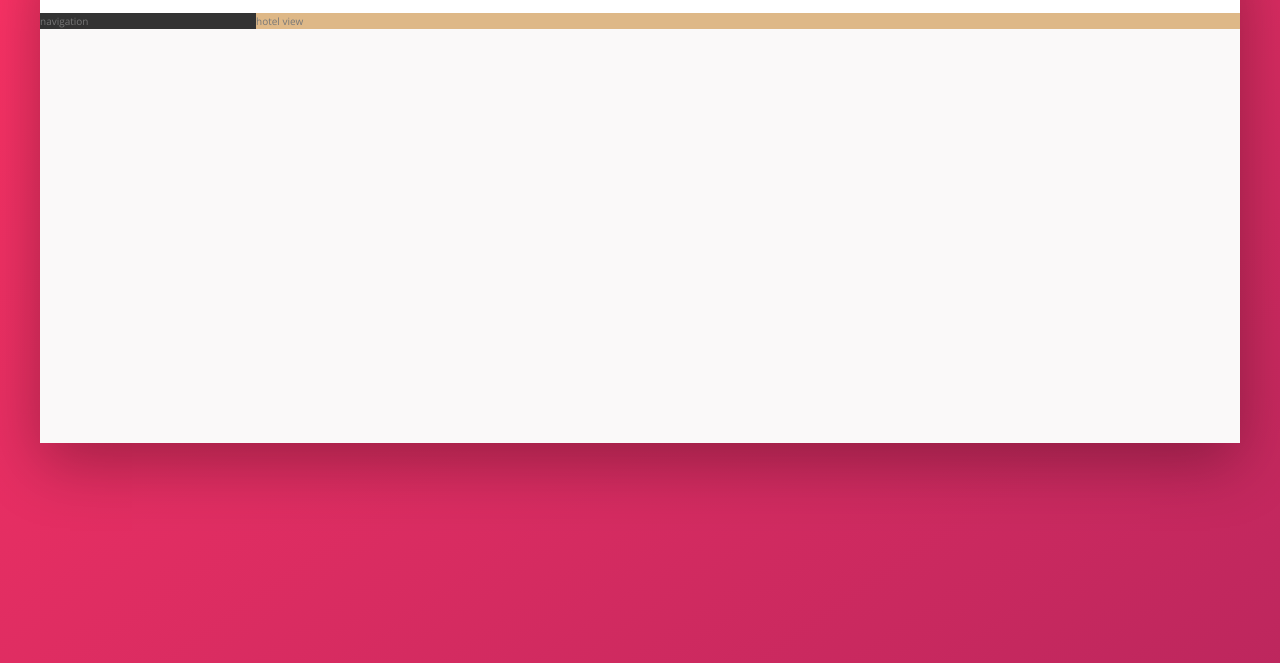
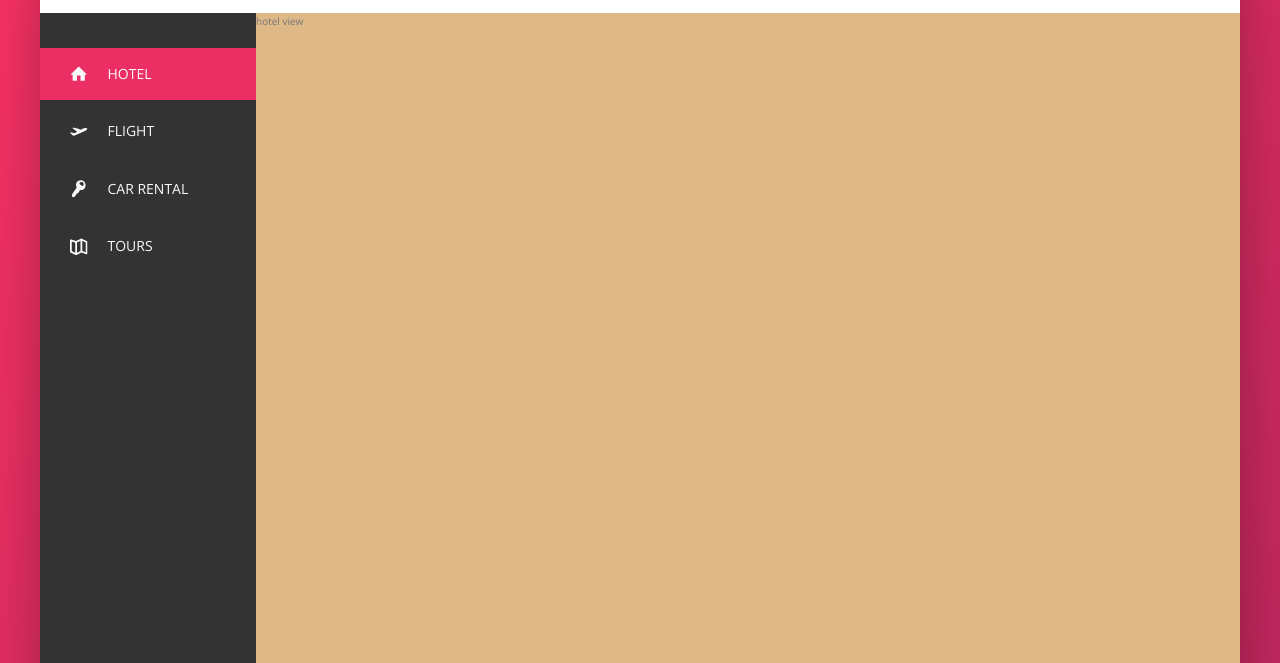
Before and after one commit to shomail/flexbox-layout, a website: page index.html in a window 1280 px wide. Shown: the part 137-800 px from the top of the page. Drawn offline with nearby package versions, Linux system fonts and the light colour scheme.

Commit message:
sidebar finished

```diff
--- a/index.html
+++ b/index.html
@@ -13,6 +13,7 @@
   <body>
     <div class="container">
       <header class="header">
+
         <img src="img/logo.png" alt="logo" class="logo">
 
         <form action="#" class="search">
@@ -25,6 +26,7 @@
         </form>
 
         <nav class="user-nav">
+
           <div class="user-nav__icon-box">
             <svg class="user-nav__icon">
               <use xlink:href="img/sprite.svg#icon-bookmark"></use>
@@ -43,15 +45,60 @@
             <img src="img/user.jpg" alt="user" class="user-nav__user-photo">
             <span class="user-nav__user-name">Jonas</span>
           </div>
+
         </nav>
+
       </header>
       <div class="content">
+
         <nav class="sidebar">
-          navigation
+          <ul class="side-nav">
+
+            <li class="side-nav__item side-nav__item--active">
+              <a href="#" class="side-nav__link">
+                <svg class="side-nav__icon">
+                  <use xlink:href="img/sprite.svg#icon-home"></use>
+                </svg>
+                <span>Hotel</span>
+              </a>
+            </li>
+
+            <li class="side-nav__item">
+                <a href="#" class="side-nav__link">
+                  <svg class="side-nav__icon">
+                    <use xlink:href="img/sprite.svg#icon-aircraft-take-off"></use>
+                  </svg>
+                  <span>Flight</span>
+                </a>
+              </li>
+
+              <li class="side-nav__item">
+                  <a href="#" class="side-nav__link">
+                    <svg class="side-nav__icon">
+                      <use xlink:href="img/sprite.svg#icon-key"></use>
+                    </svg>
+                    <span>Car rental</span>
+                  </a>
+                </li>
+
+                <li class="side-nav__item">
+                    <a href="#" class="side-nav__link">
+                      <svg class="side-nav__icon">
+                        <use xlink:href="img/sprite.svg#icon-map"></use>
+                      </svg>
+                      <span>Tours</span>
+                    </a>
+                  </li>
+
+          </ul>
+
+          <div class="legal">&copy; 2018 by trillo</div>
         </nav>
+
         <main class="hotel-view">
           hotel view
         </main>
+
       </div>
     </div>
   </body>
--- a/sass/_components.scss
+++ b/sass/_components.scss
@@ -120,3 +120,74 @@
     margin-right: 1rem;
   }
 }
+
+//=-=-=-=-=-=-=-=-=-=-=-=-=-=-=//
+//SIDEBAR
+//=-=-=-=-=-=-=-=-=-=-=-=-=-=-=//
+
+.side-nav {
+  font-size: 1.4rem;
+  list-style: none;
+  margin-top: 3.5rem;
+
+  &__item {
+    position: relative;
+
+    &:not(:last-child) {
+      margin-bottom: .5rem;
+    }
+  }
+
+  &__item::before {
+    content: "";
+    position: absolute;
+    top: 0;
+    left: 0;
+    height: 100%;
+    width: 3px;background-color: var(--color-primary);
+    transform: scaleY(0);
+    transition: transform .2s,
+                width .4s cubic-bezier(1, 0, 0, 1) .2s,
+                background-color .1s;
+  }
+
+  &__item:hover::before,
+  &__item--active::before {
+    transform: scaleY(1);
+    width: 100%;
+  }
+
+  &__item:active::before {
+    background-color: var(--color-primary-light);
+  }
+
+  &__link:link,
+  &__link:visited {
+    color: var(--color-grey-light-1);
+    text-decoration: none;
+    text-transform: uppercase;
+    display: flex;
+    align-items: center;
+    padding: 1.5rem 3rem;
+    position: relative;
+    z-index: 10; //only works when position is specified
+  }
+
+  &__icon {
+    width: 1.75rem;
+    height: 1.75rem;
+    margin-right: 2rem;
+    fill: currentColor; //color of current or parent element
+  }
+}
+
+//=-=-=-=-=-=-=-=-=-=-=-=-=-=-=//
+//FOOTER TEXT
+//=-=-=-=-=-=-=-=-=-=-=-=-=-=-=//
+
+.legal {
+  font-size: 1.2rem;
+  color: var(--color-grey-light-4);
+  text-align: center;
+  padding: 2.5rem;
+}
--- a/sass/_layout.scss
+++ b/sass/_layout.scss
@@ -24,11 +24,15 @@
   background-color: var(--color-grey-dark-1);
 
   flex: 0 0 18%; //grow shrink basis, shorthand flex
+
+  display: flex;
+  flex-direction: column;
+  justify-content: space-between;
 }
 
 .hotel-view {
   background-color: #fff;
   background-color: burlywood;
-
+  height: 80rem;
   flex: 1; //stretch as much as space available
 }
```
Also changed, not shown: css/style.css.
